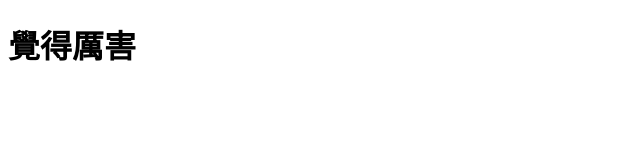
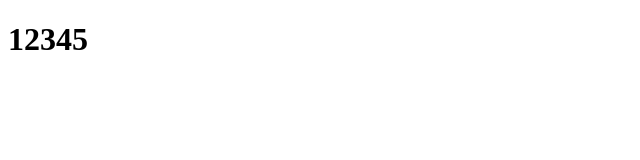
Before and after one commit to maxlp33/maxlp33.github.io, a plain HTML site: page index.html in a window 1280 px wide. Shown: the whole page, without its empty margins (0-640 px from the left). Drawn offline with Linux system fonts and the light colour scheme.

Commit message:
index.html

```diff
--- a/index.html
+++ b/index.html
@@ -5,6 +5,6 @@
     <title>你好，GitHub</title>
   </head>
   <body>
-    <h1>覺得厲害</h1>
+    <h1>12345</h1>
   </body>
 </html>
```
